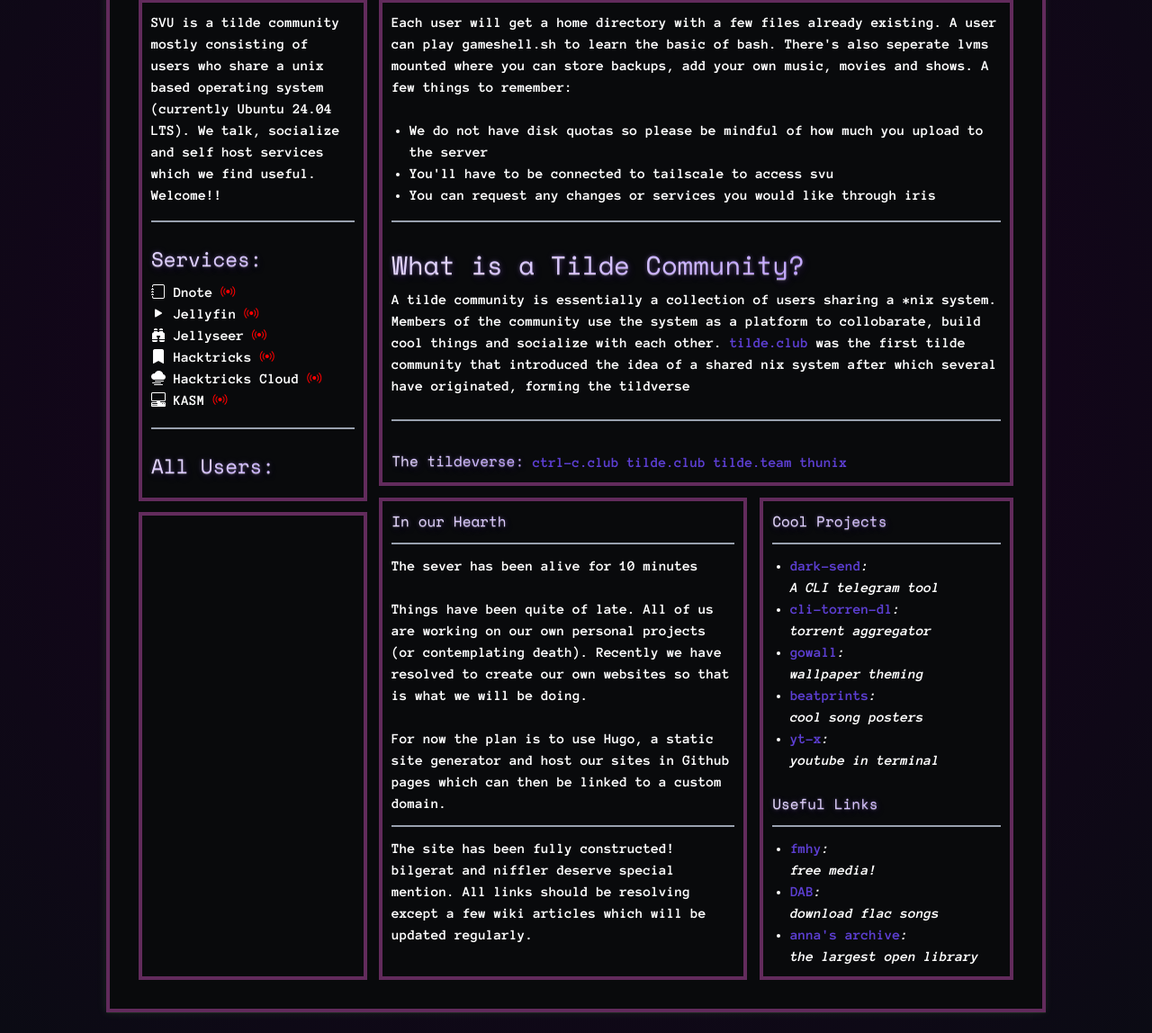
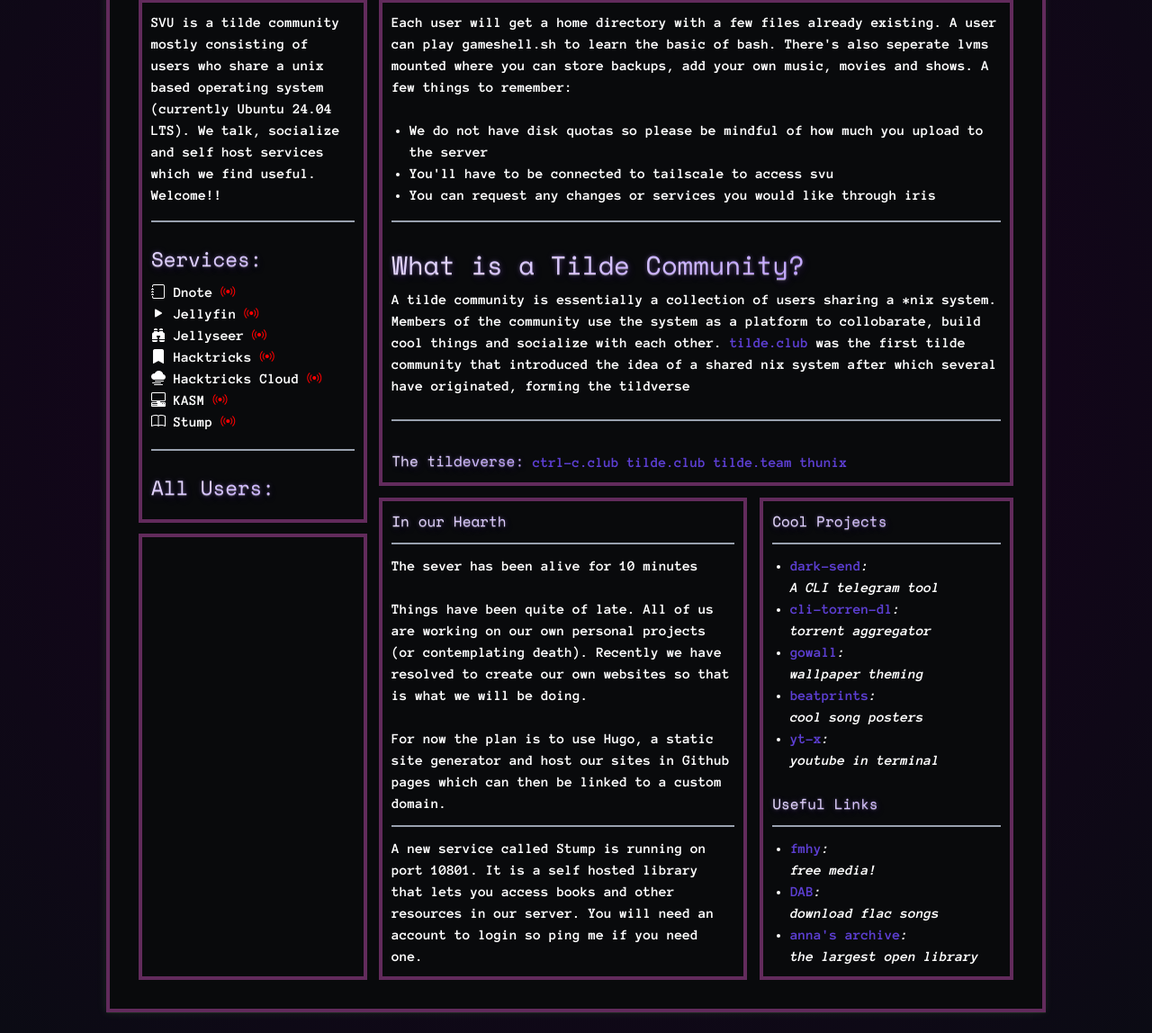
Before and after one commit to Viridescent7/svu_dashboard, a Django app: page / in a window 1280 px wide. Shown: the part 335-1483 px from the top of the page at 90% size. Run offline with Django 4.2, Linux system fonts and the light colour scheme; data that the repository does not hold is empty.

Commit message:
added stump service

```diff
--- a/home/templates/index.html
+++ b/home/templates/index.html
@@ -49,6 +49,7 @@
             </div>
             <br></br>
             <br></br>
+            <br>
             <hr class="my-4 border-t-2 border-gray-400" />
             <div id="all-users" class="grid">
                 <h1 class="float-left whitespace-nowrap text-[rgba(191,193,194,0.9)] py-[0.5rem]">
@@ -117,9 +118,9 @@
                 For now the plan is to use Hugo, a static site generator and host our
                 sites in Github pages which can then be linked to a custom domain.
                 <hr class="my-3 border-t-2 border-gray-400" />
-                The site has been fully constructed! bilgerat and niffler deserve
-                special mention. All links should be resolving except a few wiki
-                articles which will be updated regularly.
+                A new service called Stump is running on port 10801. It is a self hosted
+                library that lets you access books and other resources in our server.
+                You will need an account to login so ping me if you need one.
 
             </div>
             <div id="projects">
--- a/home/views.py
+++ b/home/views.py
@@ -32,6 +32,7 @@ def index(request):
         'Hacktricks': ['3337', 'bi bi-bookmark-fill', 'http'],
         'Hacktricks Cloud': ['3377', 'bi bi-cloud-haze-fill', 'http'],
         'KASM': ['8141', 'bi bi-pc-display-horizontal', 'https'],
+        'Stump': ['10801', 'bi bi-book', 'http'],
         }
 
     for service, items in services.items():
```
